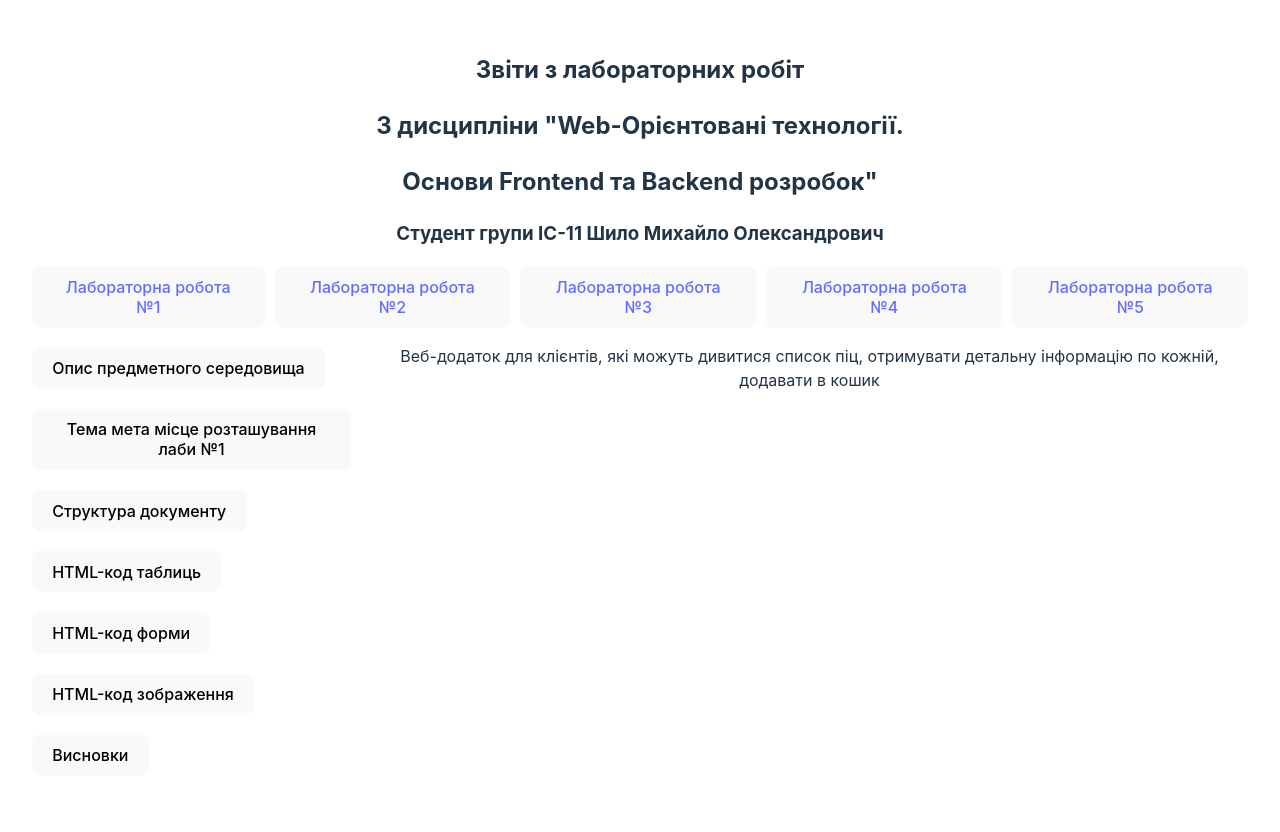
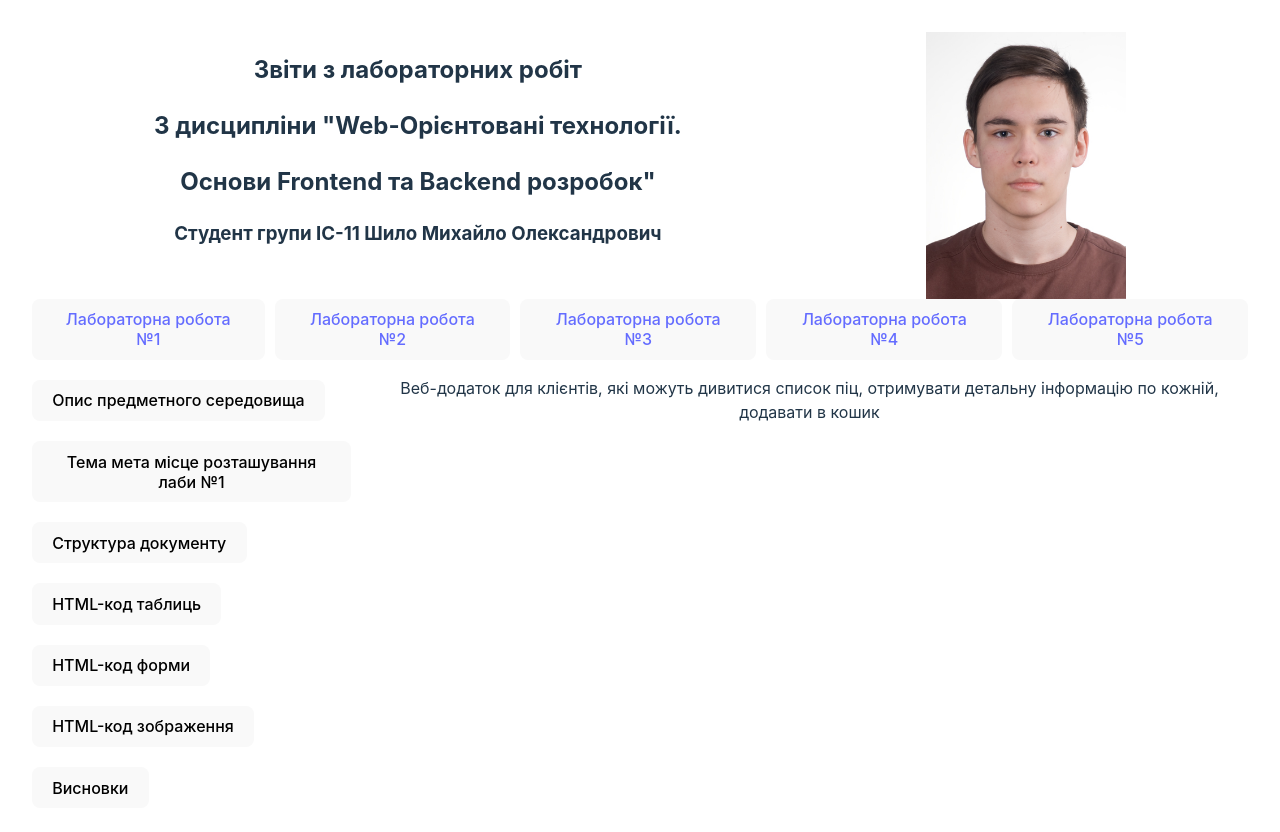
Before and after one commit to Markusplay/Web-6sem-reports, a React (Vite) app: page /lab1 in a window 1280 px wide. Shown: the top 832 px of the page. Before the commit the page ends 808 px from the top, so only its background shows below. Built offline with nearby package versions, Linux system fonts and the light colour scheme.

Commit message:
updated report template

```diff
--- a/components/LabList.tsx
+++ b/components/LabList.tsx
@@ -2,10 +2,15 @@ const LabList = () => {
     const labs=["/lab1","/lab2","/lab3","/lab4","/lab5"]
     return (
         <>
-            <h2>Звіти з лабораторних робіт</h2>
-            <h2>З дисципліни "Web-Орієнтовані технології.</h2>
-            <h2>Основи Frontend та Backend розробок"</h2>
-            <h3>Студент групи ІС-11 Шило Михайло Олександрович</h3>
+            <div style={{display:'flex', justifyContent:'space-around'}}>
+                <div>
+                    <h2>Звіти з лабораторних робіт</h2>
+                    <h2>З дисципліни "Web-Орієнтовані технології.</h2>
+                    <h2>Основи Frontend та Backend розробок"</h2>
+                    <h3>Студент групи ІС-11 Шило Михайло Олександрович</h3>
+                </div>
+                <img style={{width:'200px'}} src="me.jpg"/>
+            </div>
             <div style={{display: 'flex', gap: '10px'}}>
 
                 {
```
Also changed, not shown: public/me.jpg (added).
